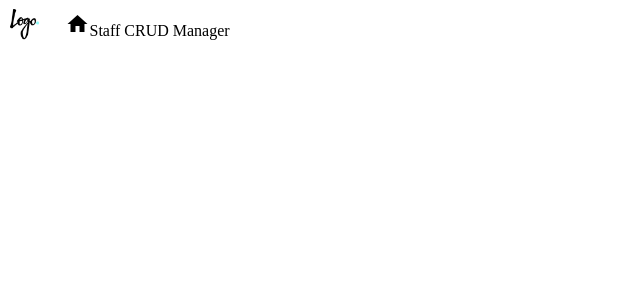
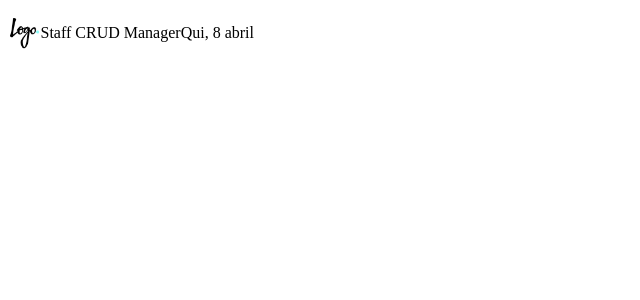
Before and after one commit to dekopossas/staff-management, a React (Create React App) app in the folder frontend/: page / in a window 1280 px wide. Shown: the top 300 px of the page, without its empty margins (0-640 px from the left). Built offline with nearby package versions, Linux system fonts and the light colour scheme.

Commit message:
trabalhando no header

```diff
--- a/frontend/src/components/Header/index.tsx
+++ b/frontend/src/components/Header/index.tsx
@@ -3,17 +3,13 @@ import styles from './styles.module.scss';
 
 function Header() {
   return (
-    <>
-      <div className={styles.header}>
-        <span>
-          <img src="/logo.png" className={styles.logo} alt="logo" />
-        </span>
-        <span className={styles.title_group}>
-          <i className="material-icons">home</i>
-          Staff CRUD Manager
-        </span>
-      </div>
-    </>
+    <header className={styles.header}>
+      <img className={styles.logo} src="/logo.png" alt="logo" />
+
+      <p>Staff CRUD Manager</p>
+
+      <span>Qui, 8 abril</span>
+    </header>
   );
 }
 
```
